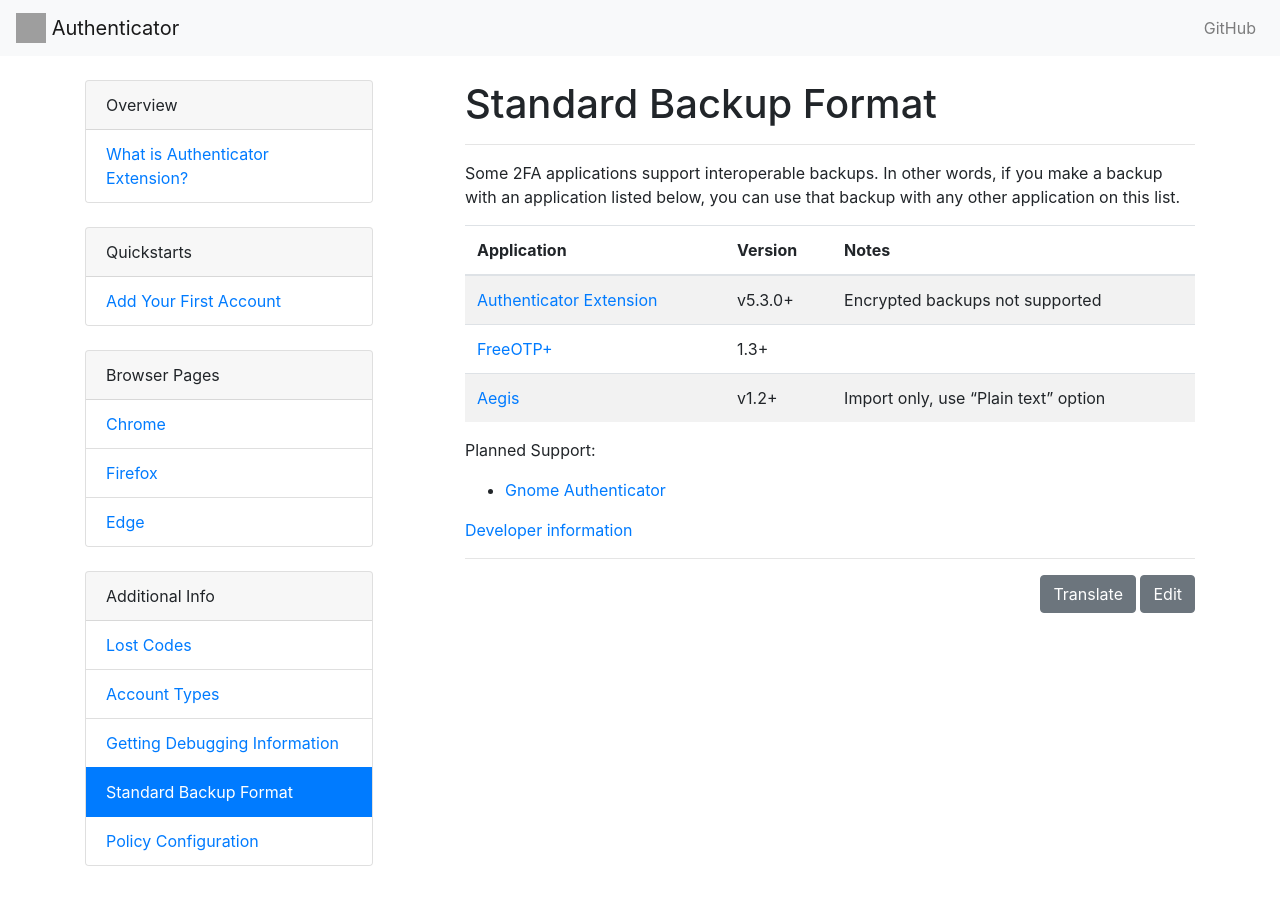
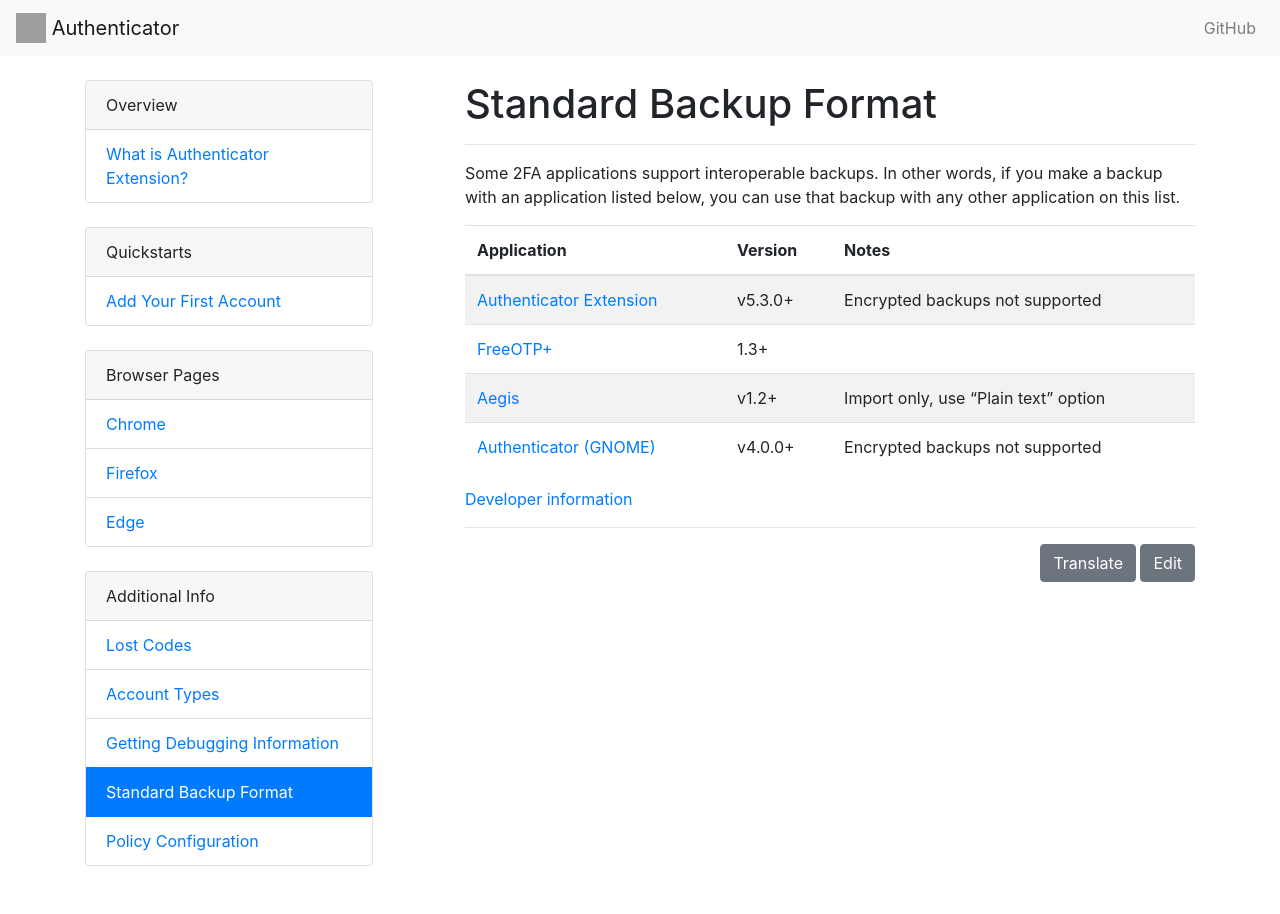
Before and after one commit to Authenticator-Extension/authenticator.cc, a Jekyll site: the page built from docs/en/otp-backup.md, in a window 1280 px wide. Built offline with Jekyll 4.4.1, drawn with Linux system fonts in a browser that asks for light colours; our own code applies the rules of GitHub Pages for plain Markdown files; grey boxes are pictures that could not be loaded.

Commit message:
update gnome authenticator details
Authenticator 4.0.0 has support of the format

```diff
--- a/docs/en/otp-backup.md
+++ b/docs/en/otp-backup.md
@@ -12,10 +12,8 @@
 | [Authenticator Extension](https://authenticator.cc) | v5.3.0+ | Encrypted backups not supported |
 | [FreeOTP+](https://github.com/helloworld1/FreeOTPPlus) | 1.3+ | |
 | [Aegis](https://getaegis.app/) | v1.2+ | Import only, use "Plain text" option |
+| [Authenticator (GNOME)](https://flathub.org/apps/details/com.belmoussaoui.Authenticator) | v4.0.0+ | Encrypted backups not supported |
 {: .table .table-striped}
 
-Planned Support:
-
-- [Gnome Authenticator](https://gitlab.gnome.org/World/Authenticator)
 
 [Developer information](otp-backup-developer)
```
